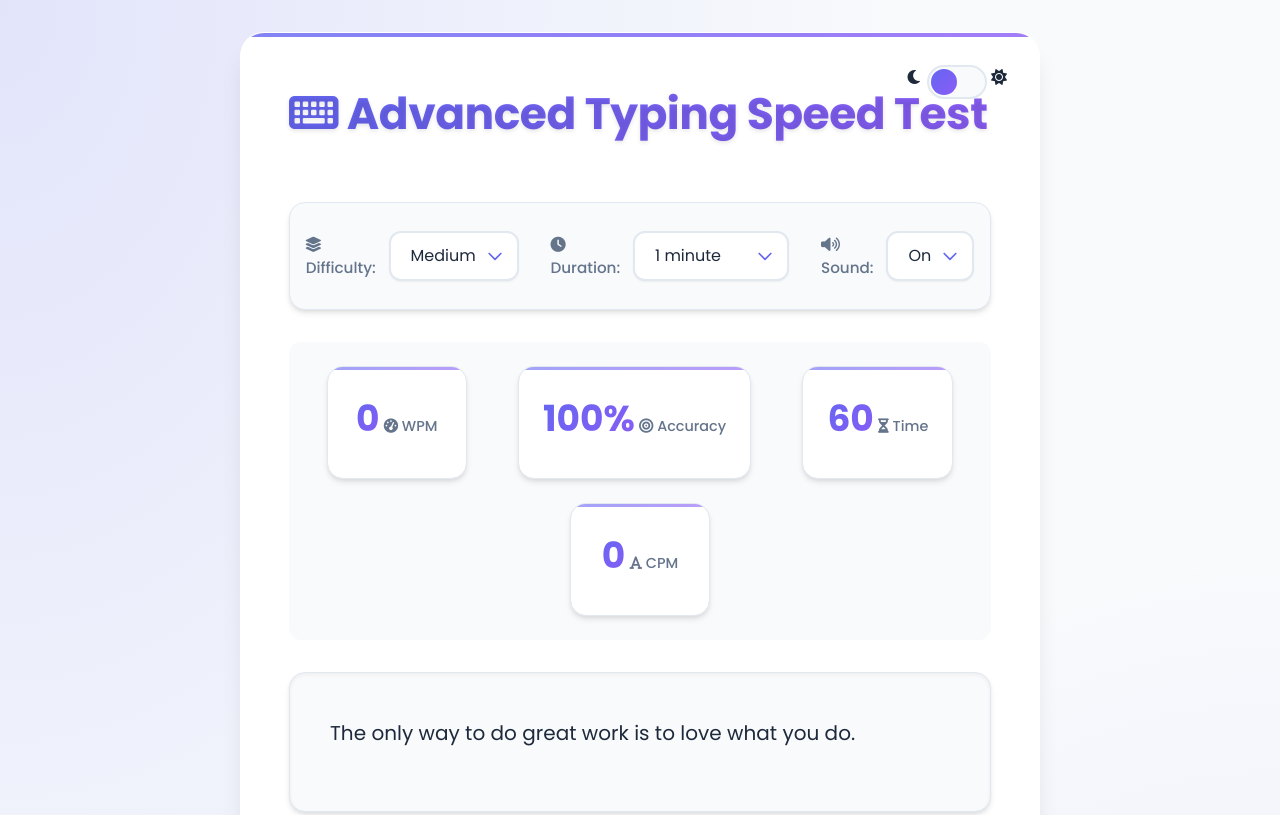
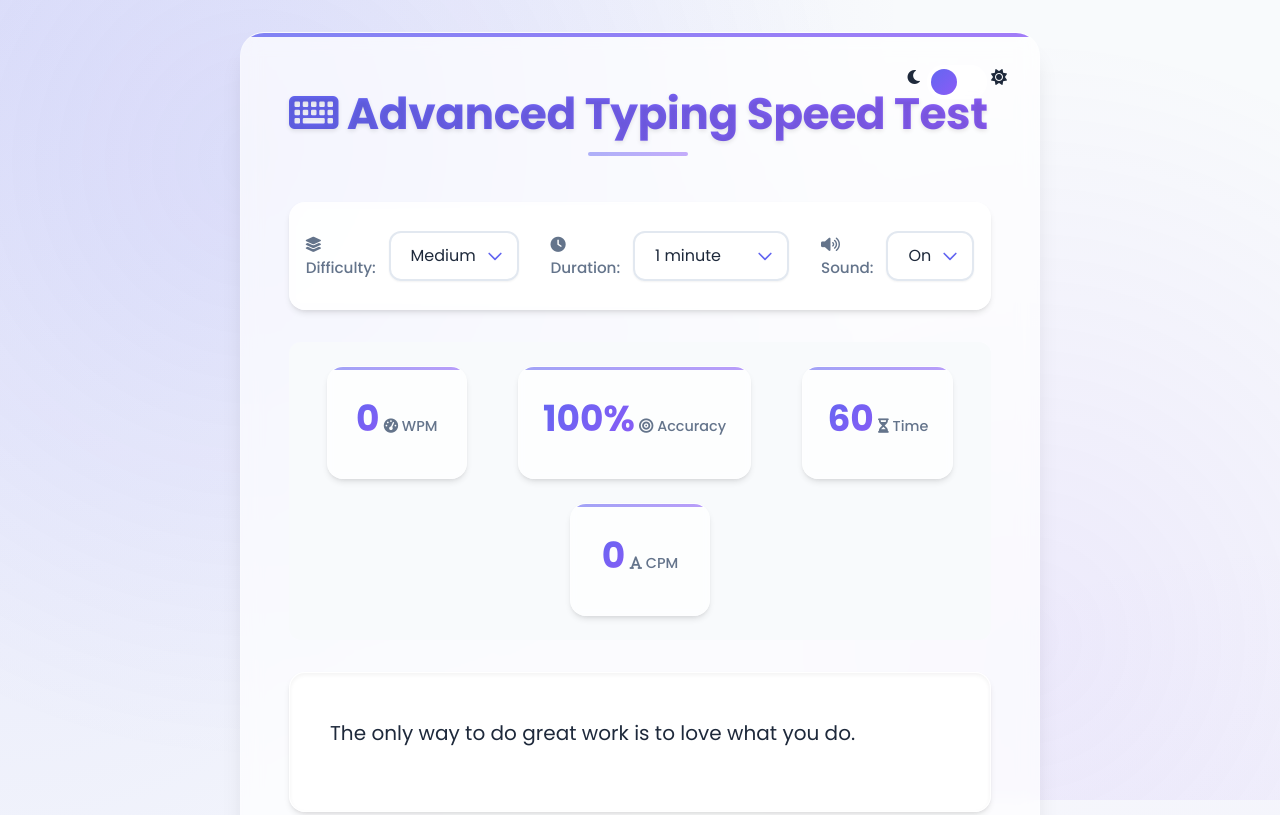
Before and after one commit to Ihsas01/Typing-Speed-Test, a plain HTML site: page index.html in a window 1280 px wide. Shown: the top 815 px of the page. Drawn offline with nearby package versions, Linux system fonts and the light colour scheme.

Commit message:
Update styles.css

```diff
--- a/styles.css
+++ b/styles.css
@@ -23,6 +23,8 @@
     --shadow-md: 0 4px 6px -1px rgba(0, 0, 0, 0.1), 0 2px 4px -1px rgba(0, 0, 0, 0.06);
     --shadow-lg: 0 10px 15px -3px rgba(0, 0, 0, 0.1), 0 4px 6px -2px rgba(0, 0, 0, 0.05);
     --shadow-xl: 0 20px 25px -5px rgba(0, 0, 0, 0.1), 0 10px 10px -5px rgba(0, 0, 0, 0.04);
+    --glass-bg: rgba(255, 255, 255, 0.7);
+    --glass-border: rgba(255, 255, 255, 0.2);
 }
 
 [data-theme="dark"] {
@@ -36,6 +38,8 @@
     --chart-grid: #334155;
     --gradient-start: #818cf8;
     --gradient-end: #a5b4fc;
+    --glass-bg: rgba(30, 41, 59, 0.7);
+    --glass-border: rgba(255, 255, 255, 0.1);
 }
 
 body {
@@ -51,10 +55,26 @@ body {
         radial-gradient(at 100% 100%, rgba(139, 92, 246, 0.15) 0px, transparent 50%);
     transition: all 0.3s ease;
     font-family: 'Inter', 'Poppins', sans-serif;
+    position: relative;
+    overflow-x: hidden;
+}
+
+body::before {
+    content: '';
+    position: fixed;
+    top: 0;
+    left: 0;
+    width: 100%;
+    height: 100%;
+    background:
+        radial-gradient(circle at 20% 20%, rgba(99, 102, 241, 0.1) 0%, transparent 50%),
+        radial-gradient(circle at 80% 80%, rgba(139, 92, 246, 0.1) 0%, transparent 50%);
+    pointer-events: none;
+    z-index: -1;
 }
 
 .container {
-    background-color: var(--card-background);
+    background: var(--glass-bg);
     padding: 3rem;
     border-radius: 24px;
     box-shadow: var(--shadow-xl);
@@ -62,7 +82,7 @@ body {
     max-width: 800px;
     transition: all 0.4s cubic-bezier(0.4, 0, 0.2, 1);
     backdrop-filter: blur(10px);
-    border: 1px solid rgba(255, 255, 255, 0.1);
+    border: 1px solid var(--glass-border);
     position: relative;
     overflow: hidden;
 }
@@ -78,17 +98,20 @@ body {
     opacity: 0.8;
 }
 
+.container::after {
+    content: '';
+    position: absolute;
+    bottom: 0;
+    left: 0;
+    right: 0;
+    height: 4px;
+    background: linear-gradient(90deg, var(--gradient-end), var(--gradient-start));
+    opacity: 0.4;
+}
+
 .container:hover {
     transform: translateY(-5px);
     box-shadow: var(--shadow-xl);
-}
-
-h1, h2 {
-    text-align: center;
-    color: var(--primary-color);
-    margin-bottom: 2rem;
-    font-weight: 700;
-    letter-spacing: -0.5px;
 }
 
 h1 {
@@ -100,12 +123,28 @@ h1 {
     text-shadow: 0 2px 4px rgba(0, 0, 0, 0.1);
     font-weight: 800;
     letter-spacing: -0.5px;
+    position: relative;
+}
+
+h1::after {
+    content: '';
+    position: absolute;
+    bottom: -10px;
+    left: 50%;
+    transform: translateX(-50%);
+    width: 100px;
+    height: 4px;
+    background: linear-gradient(90deg, var(--gradient-start), var(--gradient-end));
+    border-radius: 2px;
+    opacity: 0.5;
 }
 
 h2 {
-    font-size: 1.5rem;
-    margin-top: 2rem;
-    color: var(--text-primary);
+    text-align: center;
+    color: var(--primary-color);
+    margin-bottom: 2rem;
+    font-weight: 700;
+    letter-spacing: -0.5px;
 }
 
 .settings {
@@ -113,12 +152,13 @@ h2 {
     justify-content: center;
     gap: 2rem;
     margin-bottom: 2rem;
-    background-color: var(--background-color);
+    background: var(--glass-bg);
     padding: 1.75rem;
     border-radius: 16px;
     box-shadow: var(--shadow-md);
-    border: 1px solid var(--border-color);
+    border: 1px solid var(--glass-border);
     transition: all 0.3s ease;
+    backdrop-filter: blur(5px);
 }
 
 .settings:hover {
@@ -145,7 +185,7 @@ h2 {
     font-size: 1rem;
     cursor: pointer;
     transition: all 0.3s ease;
-    background-color: var(--card-background);
+    background: var(--glass-bg);
     color: var(--text-primary);
     box-shadow: var(--shadow-sm);
     appearance: none;
@@ -177,13 +217,14 @@ h2 {
     text-align: center;
     min-width: 140px;
     padding: 1.5rem;
-    background-color: var(--card-background);
+    background: var(--glass-bg);
     border-radius: 16px;
     box-shadow: var(--shadow-md);
     transition: all 0.3s cubic-bezier(0.4, 0, 0.2, 1);
-    border: 1px solid var(--border-color);
+    border: 1px solid var(--glass-border);
     position: relative;
     overflow: hidden;
+    backdrop-filter: blur(5px);
 }
 
 .stat-box::before {
@@ -219,7 +260,7 @@ h2 {
 }
 
 .text-display {
-    background-color: var(--background-color);
+    background: var(--glass-bg);
     padding: 2.5rem;
     border-radius: 16px;
     margin-bottom: 2rem;
@@ -229,8 +270,9 @@ h2 {
     box-shadow:
         inset 0 2px 4px rgba(0, 0, 0, 0.05),
         var(--shadow-md);
-    border: 1px solid var(--border-color);
+    border: 1px solid var(--glass-border);
     transition: all 0.3s ease;
+    backdrop-filter: blur(5px);
 }
 
 .text-display:hover {
@@ -281,9 +323,10 @@ textarea {
     resize: none;
     margin-bottom: 2rem;
     transition: all 0.3s ease;
-    background-color: var(--background-color);
+    background: var(--glass-bg);
     color: var(--text-primary);
     box-shadow: var(--shadow-md);
+    backdrop-filter: blur(5px);
 }
 
 textarea:focus {
@@ -481,9 +524,10 @@ html {
     left: 0;
     right: 0;
     bottom: 0;
-    background-color: var(--background-color);
+    background: var(--glass-bg);
     transition: .4s;
-    border: 2px solid var(--border-color);
+    border: 2px solid var(--glass-border);
+    backdrop-filter: blur(5px);
 }
 
 .slider:before {
@@ -499,7 +543,7 @@ html {
 }
 
 input:checked + .slider {
-    background-color: var(--card-background);
+    background: var(--glass-bg);
 }
 
 input:checked + .slider:before {
```
